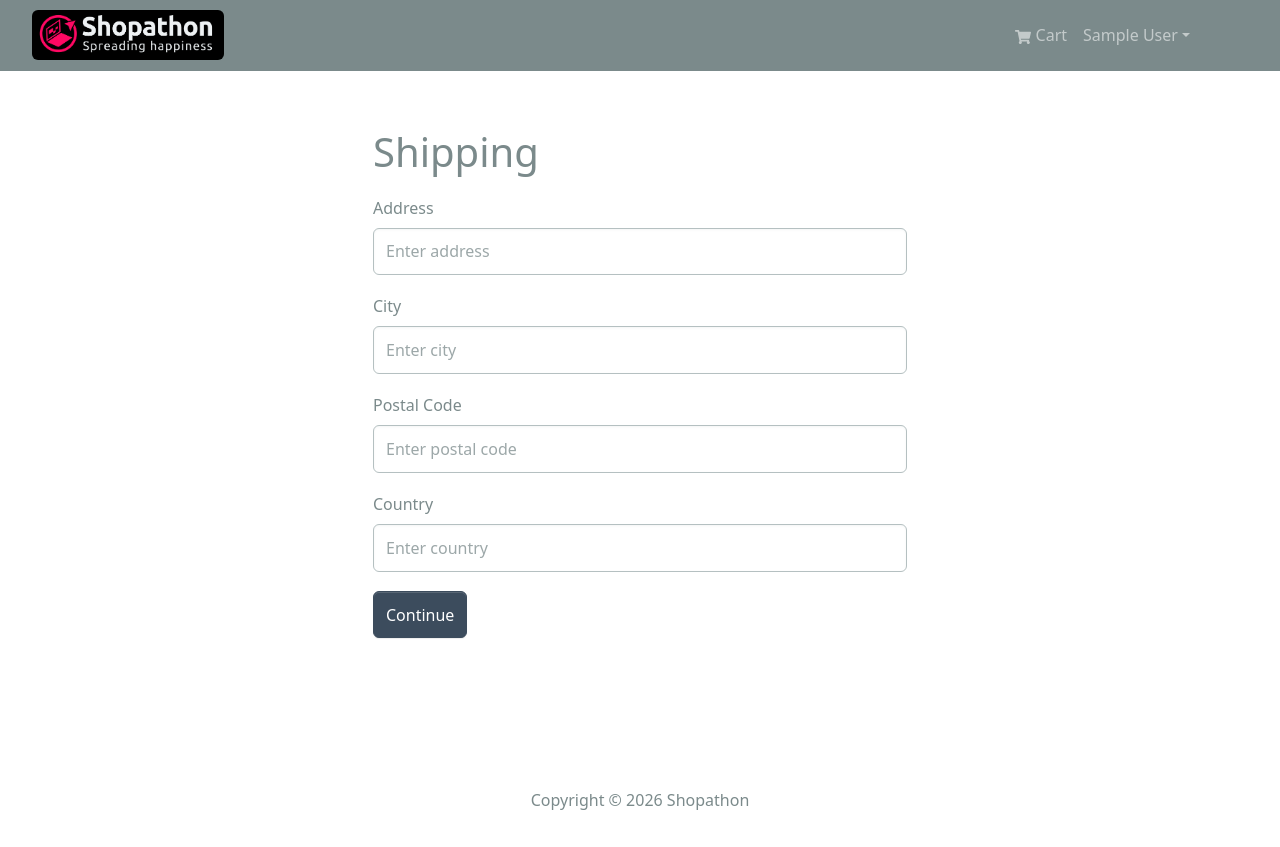
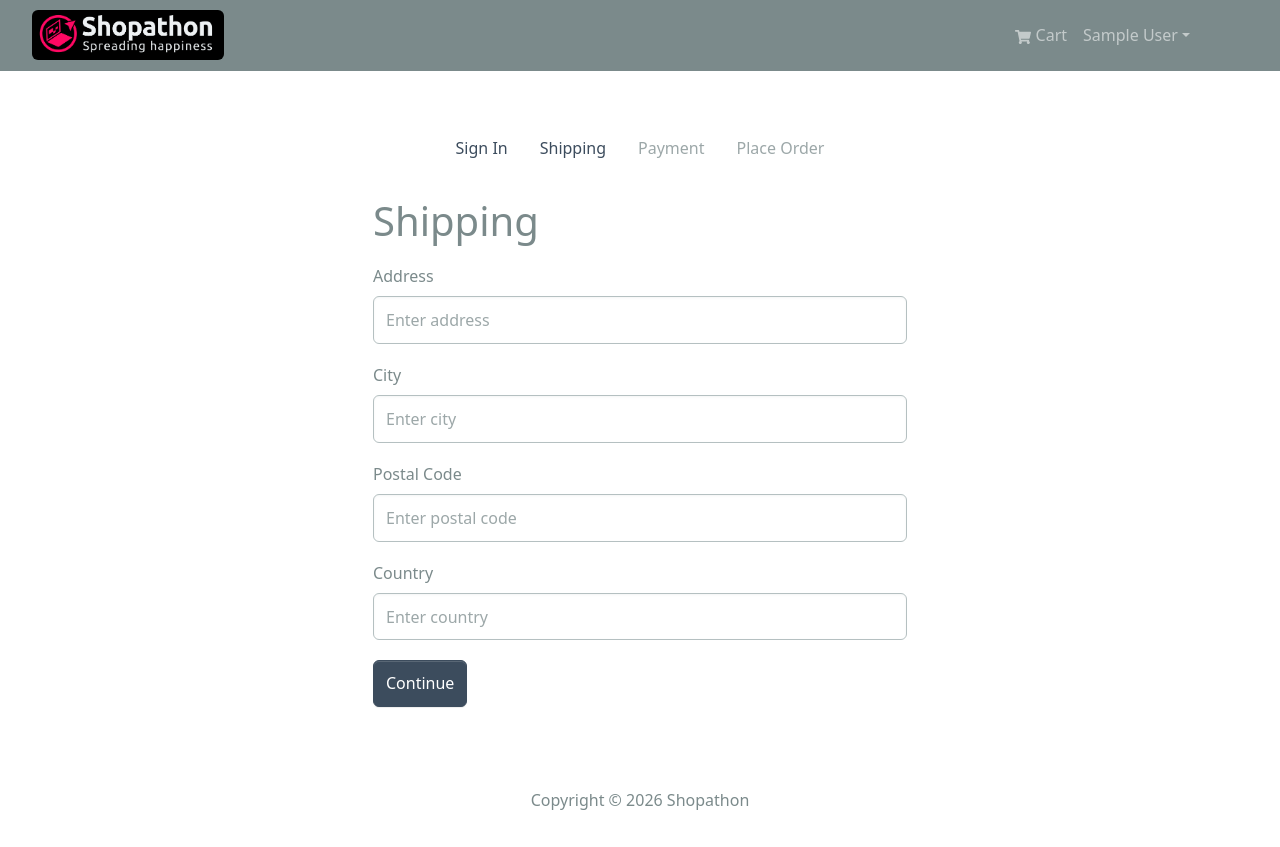
Before and after one commit to ashwinrgpl/shopathon, a React (Create React App) app in the folder frontend/: page /shipping in a window 1280 px wide. Built offline with nearby package versions, Linux system fonts and the light colour scheme; sample sign-in values are in the browser's storage.

Commit message:
Add checkout steps component.

```diff
--- /dev/null
+++ b/frontend/src/components/CheckoutSteps.jsx
@@ -0,0 +1,24 @@
+import React from 'react';
+import { Nav } from 'react-bootstrap';
+import { LinkContainer } from 'react-router-bootstrap';
+
+const CheckoutSteps = ({ step1, step2, step3, step4 }) => {
+  return (
+    <Nav className="justify-content-center mb-4">
+      <Nav.Item>
+        {step1 ? <LinkContainer to="/login"><Nav.Link>Sign In</Nav.Link></LinkContainer> : <Nav.Link disabled>Sign In</Nav.Link>}
+      </Nav.Item>
+      <Nav.Item>
+        {step2 ? <LinkContainer to="/shipping"><Nav.Link>Shipping</Nav.Link></LinkContainer> : <Nav.Link disabled>Shipping</Nav.Link>}
+      </Nav.Item>
+      <Nav.Item>
+        {step3 ? <LinkContainer to="/payment"><Nav.Link>Payment</Nav.Link></LinkContainer> : <Nav.Link disabled>Payment</Nav.Link>}
+      </Nav.Item>
+      <Nav.Item>
+        {step4 ? <LinkContainer to="/placeorder"><Nav.Link>Place Order</Nav.Link></LinkContainer> : <Nav.Link disabled>Place Order</Nav.Link>}
+      </Nav.Item>
+    </Nav>
+  )
+}
+
+export default CheckoutSteps;
--- a/frontend/src/screens/ShippingScreen.jsx
+++ b/frontend/src/screens/ShippingScreen.jsx
@@ -1,9 +1,11 @@
 import React, { useState } from 'react';
+import { Form, Button } from 'react-bootstrap';
+import { useDispatch, useSelector } from 'react-redux';
+import { useNavigate } from 'react-router-dom';
+import { saveShippingAddress } from '../redux/slices/cartSlice';
 import FormContainer from '../components/FormContainer';
-import { useDispatch, useSelector } from 'react-redux';
-import { saveShippingAddress } from '../redux/slices/cartSlice';
-import { useNavigate } from 'react-router-dom';
-import { Form, Button } from 'react-bootstrap';
+import CheckoutSteps from '../components/CheckoutSteps';
+
 
 const ShippingScreen = () => {
     const cart = useSelector((state) => state.cart);
@@ -23,6 +25,7 @@
 
   return (
     <FormContainer>
+        <CheckoutSteps step1 step2 />
         <h1>Shipping</h1>
         <Form onSubmit={submitHandler}>
             <Form.Group controlId='address' className='my-3'>
```
